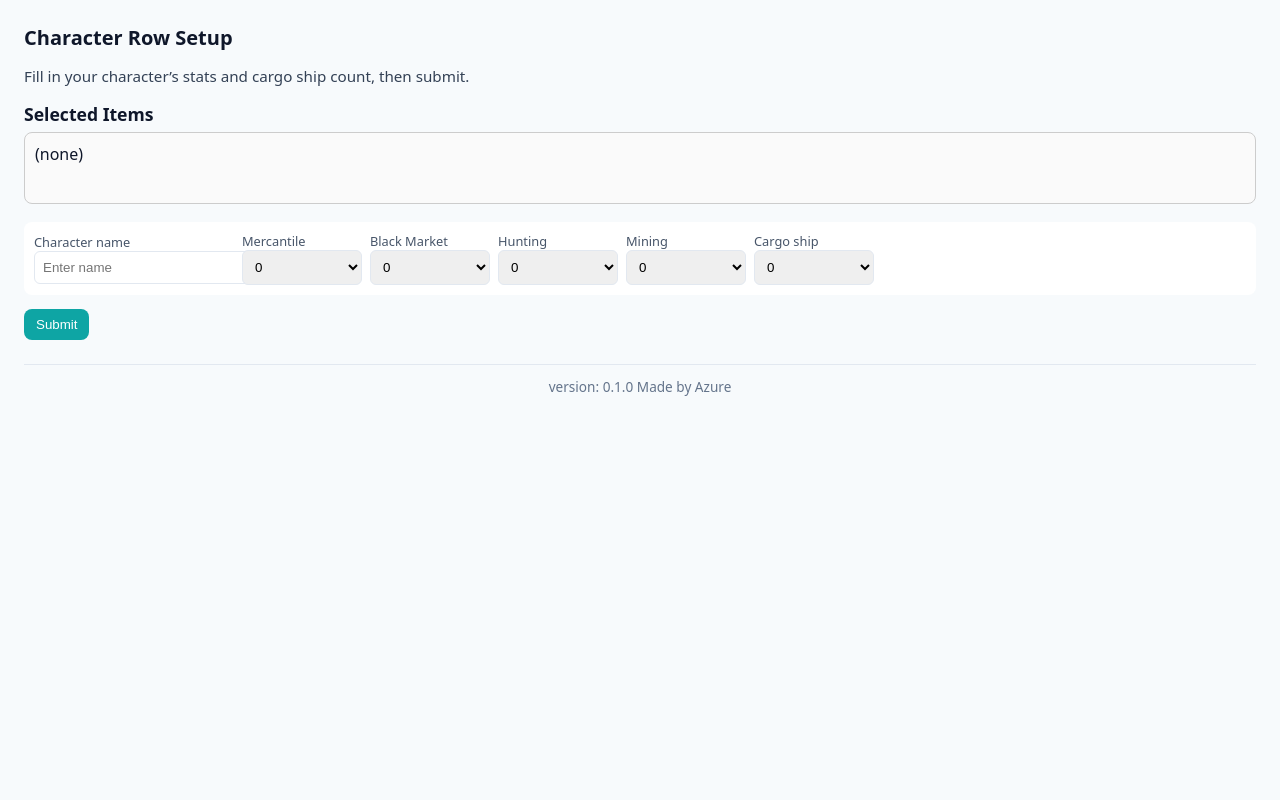
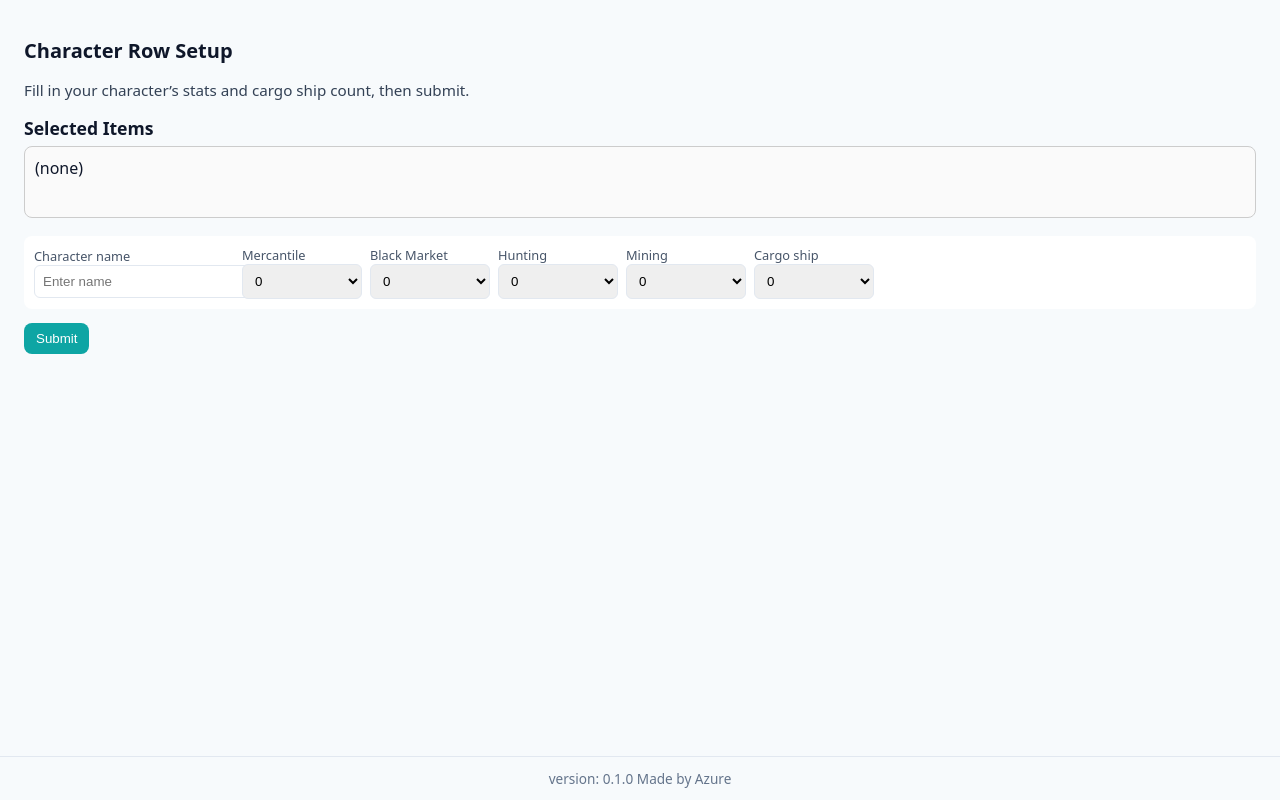
Before and after one commit to NMiraglia05/Pull_Automator, a Flask app: page /set_gathering in a window 1280 px wide. Run offline with Flask 3, Linux system fonts and the light colour scheme.

Commit message:
Update set_gathering.html

```diff
--- a/templates/set_gathering.html
+++ b/templates/set_gathering.html
@@ -5,7 +5,11 @@
   <meta name="viewport" content="width=device-width,initial-scale=1" />
   <title>Character Row</title>
   <style>
-    body{font-family:system-ui,-apple-system,Segoe UI,Roboto,Helvetica,Arial,sans-serif;margin:24px;background:#f7fafc;color:#0f172a}
+    html, body{height:100%;margin:0;padding:0}
+    body{display:flex;flex-direction:column;font-family:system-ui,-apple-system,Segoe UI,Roboto,Helvetica,Arial,sans-serif;background:#f7fafc;color:#0f172a}
+
+    .content{flex:1;padding:24px} /* main page content grows to fill space */
+
     h1{font-size:1.25rem;margin-bottom:8px}
     h2{font-size:1.1rem;margin-top:16px;margin-bottom:6px}
     .note{font-size:0.95rem;margin-bottom:12px;color:#334155}
@@ -18,10 +22,11 @@
     .actions{margin-top:14px}
     #selected-box{border:1px solid #ccc;border-radius:8px;padding:10px;background:#fafafa;min-height:50px;margin-bottom:18px}
     /* Footer styling */
-    footer{margin-top:24px;padding:12px 0;text-align:center;font-size:0.85rem;color:#64748b;border-top:1px solid #e2e8f0}
+    footer{padding:12px 0;text-align:center;font-size:0.85rem;color:#64748b;border-top:1px solid #e2e8f0}
   </style>
 </head>
 <body>
+  <div class="content">
     <h1>Character Row Setup</h1>
     <p class="note">Fill in your character’s stats and cargo ship count, then submit.</p>
 
@@ -46,13 +51,13 @@
         <button type="submit">Submit</button>
       </div>
     </form>
+  </div> <!-- /.content -->
 
 <script>
 const rowsContainer=document.getElementById('rowsContainer');
 const form=document.getElementById('rowsForm');
 const selectedBox=document.getElementById('selected-box');
 
-// Load selected items from Flask
 const selectedItems={{ selected_items|tojson }};
 if(selectedItems.length>0){
   selectedBox.innerHTML='';
@@ -63,7 +68,6 @@ if(selectedItems.length>0){
   });
 }
 
-// Populate select dropdowns
 function buildOptions(selectEl,start,end,defaultVal=0){
   selectEl.innerHTML='';
   for(let i=start;i<=end;i++){
@@ -85,10 +89,8 @@ const cargo=row.querySelector('select[name="cargo_ship"]');
 [merc,bm,hunting,mining].forEach(s=>buildOptions(s,0,4,0));
 buildOptions(cargo,0,10,0);
 
-// Submit handler sends data to Flask
 form.addEventListener('submit',async e=>{
   e.preventDefault();
-
   const inp=row.querySelector('input[name="character_name"]');
   if(!inp.value.trim()){
     alert('Please fill in the character name before submitting.');
@@ -125,10 +127,8 @@ form.addEventListener('submit',async e=>{
 });
 </script>
 
-<!-- Footer -->
 <footer>
   version: 0.1.0 Made by Azure
 </footer>
-
 </body>
 </html>
```
Lines whose indentation alone changed are shown as unchanged.
